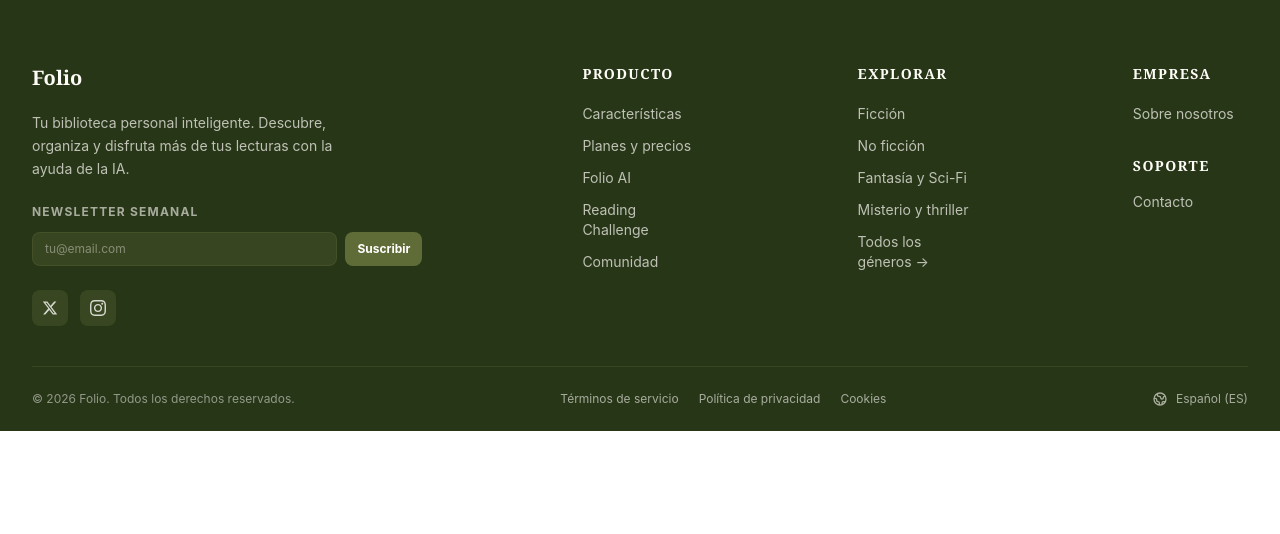
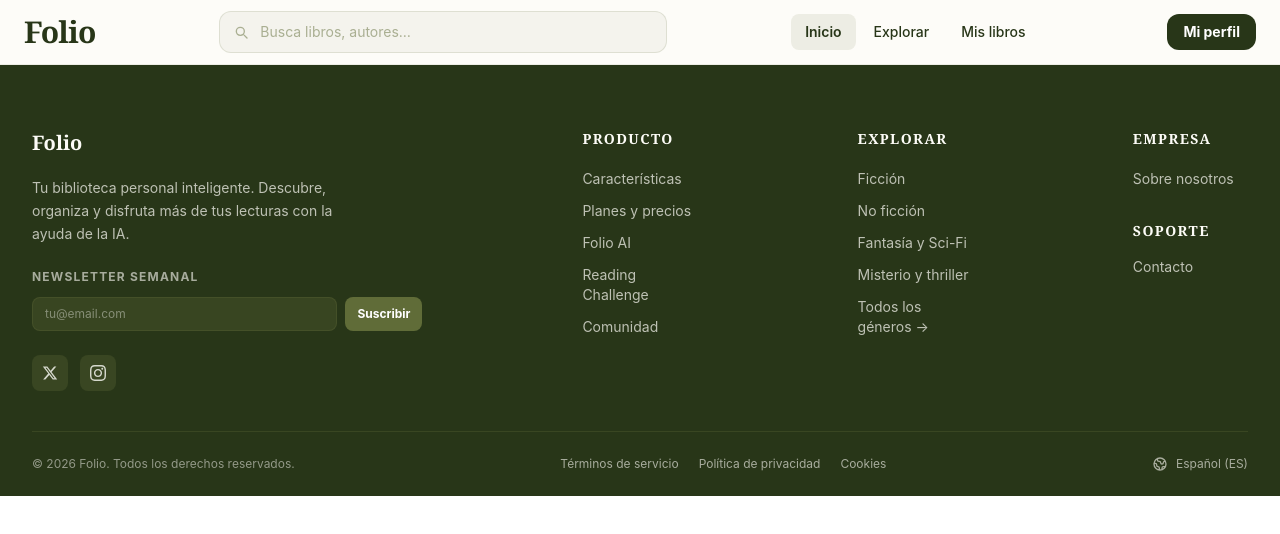
Before and after one commit to hectorga8/Movie-Web-App, a React app in the folder frontend/: page / in a window 1280 px wide. Shown: the top 534 px of the page. Built offline with nearby package versions, Linux system fonts and the light colour scheme; the HTML template or start-up script is replaced by a standard one.

Commit message:
Crando componentes Header y Footer

```diff
--- a/frontend/src/App.jsx
+++ b/frontend/src/App.jsx
@@ -1,8 +1,11 @@
+import Header from './components/Header'
 import Footer from './components/Footer'
 
 function App() {
   return (
     <div>
+
+      <Header variant="app" />
       <Footer />
     </div>
   )
--- a/frontend/src/components/Header.jsx
+++ b/frontend/src/components/Header.jsx
@@ -0,0 +1,81 @@
+function Header({ variant = "app" }) {
+    if (variant === "landing") {
+        return (
+            <header className="w-full backdrop-blur-md">
+                <div
+                    className="w-full max-w-[1400px] mx-auto px-6 h-18 flex items-center lg:justify-start justify-center"
+                >
+                    <a href="/" className="flex items-center gap-3 group fade-up py-3">
+                        <span
+                            class="font-['Playfair_Display',Georgia,serif] text-4xl xl:text-5xl font-black text-[#283618] tracking-tight transition-colors"
+                        >
+                            Folio
+                        </span>
+                    </a>
+                </div>
+            </header>
+        )
+    }
+    return (
+        <header className="sticky top-0 z-50 w-full backdrop-blur-md border-b border-[#606C38]/10 bg-[#FDFCF7]/85">
+            <div className="w-full max-w-[1400px] mx-auto px-6 h-16 flex items-center justify-between gap-6">
+
+                {/* Logo */}
+                <a href="/" className="shrink-0 group">
+                    <span className="font-['Playfair_Display',Georgia,serif] text-3xl font-black text-[#283618] tracking-tight group-hover:text-[#606C38] transition-colors">
+                        Folio
+                    </span>
+                </a>
+
+                {/* Buscador central (desktop) */}
+                <div className="flex-1 max-w-md hidden md:block">
+                    <div className="relative">
+                        <svg className="absolute left-3.5 top-1/2 -translate-y-1/2 w-4 h-4 text-[#606C38]/50" fill="none" stroke="currentColor" viewBox="0 0 24 24">
+                            <path strokeLinecap="round" strokeLinejoin="round" strokeWidth="2" d="M21 21l-4.35-4.35M17 11A6 6 0 115 11a6 6 0 0112 0z" />
+                        </svg>
+                        <input
+                            type="search"
+                            placeholder="Busca libros, autores…"
+                            className="w-full pl-10 pr-4 py-2.5 rounded-xl bg-[#F4F3ED] border border-[#606C38]/15 text-[#283618] placeholder-[#606C38]/50 text-sm focus:outline-none focus:border-[#606C38]/50 focus:ring-2 focus:ring-[#606C38]/10 transition-all"
+                        />
+                    </div>
+                </div>
+
+                {/* Nav links (desktop) */}
+                <nav className="hidden lg:flex items-center gap-1 text-sm shrink-0">
+                    <a href="/" className="px-3.5 py-2 rounded-lg bg-[#606C38]/10 text-[#283618] font-semibold transition-all">
+                        Inicio
+                    </a>
+                    <a href="/explorar" className="px-3.5 py-2 rounded-lg text-[#283618] hover:bg-[#606C38]/8 font-medium transition-all">
+                        Explorar
+                    </a>
+                    <a href="/mis-libros" className="px-3.5 py-2 rounded-lg text-[#283618] hover:bg-[#606C38]/8 font-medium transition-all">
+                        Mis libros
+                    </a>
+                </nav>
+
+                {/* Acciones usuario */}
+                <div className="flex items-center gap-2 shrink-0">
+
+                    {/* Botón buscar (solo mobile) */}
+                    <button className="md:hidden p-2 rounded-xl text-[#283618] hover:bg-[#606C38]/8 transition-all">
+                        <svg className="w-5 h-5" fill="none" stroke="currentColor" viewBox="0 0 24 24">
+                            <path strokeLinecap="round" strokeLinejoin="round" strokeWidth="2" d="M21 21l-4.35-4.35M17 11A6 6 0 115 11a6 6 0 0112 0z" />
+                        </svg>
+                    </button>
+
+                    {/* Botón perfil */}
+                    <button className="ml-1 px-4 py-2 rounded-xl bg-[#283618] hover:bg-[#606C38] text-white text-sm font-bold transition-all">
+                        Mi perfil
+                    </button>
+
+                </div>
+
+            </div>
+        </header>
+    )
+}
+
+
+
+export default Header
--- /dev/null
+++ b/frontend/src/pages/Dashboard.jsx
@@ -0,0 +1,14 @@
+import Header from '../components/Header'
+import Footer from '../components/Footer'
+
+function Dashboard() {
+  return (
+    <div>
+      <Header variant="app" />
+      {/* contenido del dashboard... */}
+      <Footer />
+    </div>
+  )
+}
+
+export default Dashboard
--- /dev/null
+++ b/frontend/src/pages/Landing.jsx
@@ -0,0 +1,14 @@
+import Header from '../components/Header'
+import Footer from '../components/Footer'
+
+function Landing() {
+  return (
+    <div>
+      <Header variant="landing" />
+      {/* contenido del landing... */}
+      <Footer />
+    </div>
+  )
+}
+
+export default Landing
--- /dev/null
+++ b/frontend/src/pages/Libro.jsx
@@ -0,0 +1,14 @@
+import Header from '../components/Header'
+import Footer from '../components/Footer'
+
+function Dashboard() {
+  return (
+    <div>
+      <Header variant="app" />
+      {/* contenido del dashboard... */}
+      <Footer />
+    </div>
+  )
+}
+
+export default Dashboard
```
Also changed, not shown: frontend/src/components/BookCard.jsx (added), frontend/src/components/HeaderLanding.jsx (deleted).
